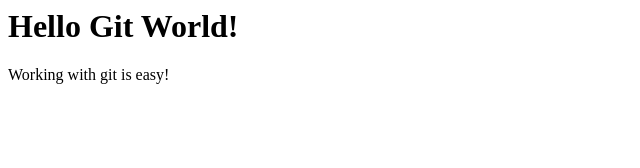
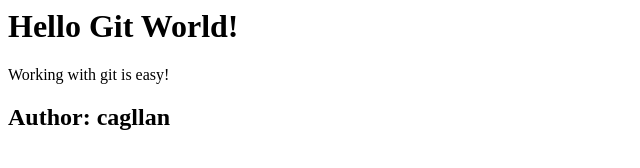
Before and after one commit to cagllan/GitGithub, a plain HTML site: page index.html in a window 1280 px wide. Shown: the whole page, without its empty margins (0-640 px from the left). Drawn offline with Linux system fonts and the light colour scheme.

Commit message:
Add author
I have added a header to the index.html file
that now contains my name as the autor of the file.

```diff
--- a/index.html
+++ b/index.html
@@ -3,3 +3,5 @@
 <div>
     <p>Working with git is easy!</p>
 </div>
+
+<h2>Author: cagllan</h2>
```
